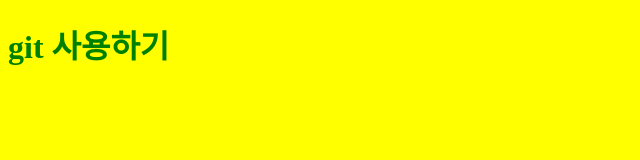
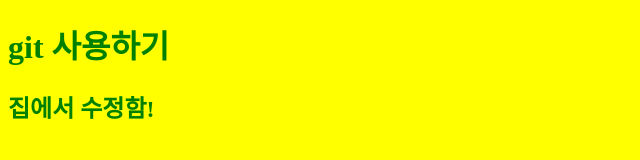
Before and after one commit to Yang-wood/day5-app, a plain HTML site: page index.html in a window 1280 px wide. Shown: the whole page, without its empty margins (0-640 px from the left). Drawn offline with Linux system fonts and the light colour scheme.

Commit message:
update inde.html

```diff
--- a/index.html
+++ b/index.html
@@ -8,5 +8,6 @@
 </head>
 <body>
     <h1>git 사용하기</h1>
+    <h2>집에서 수정함!</h2>
 </body>
 </html>
```
